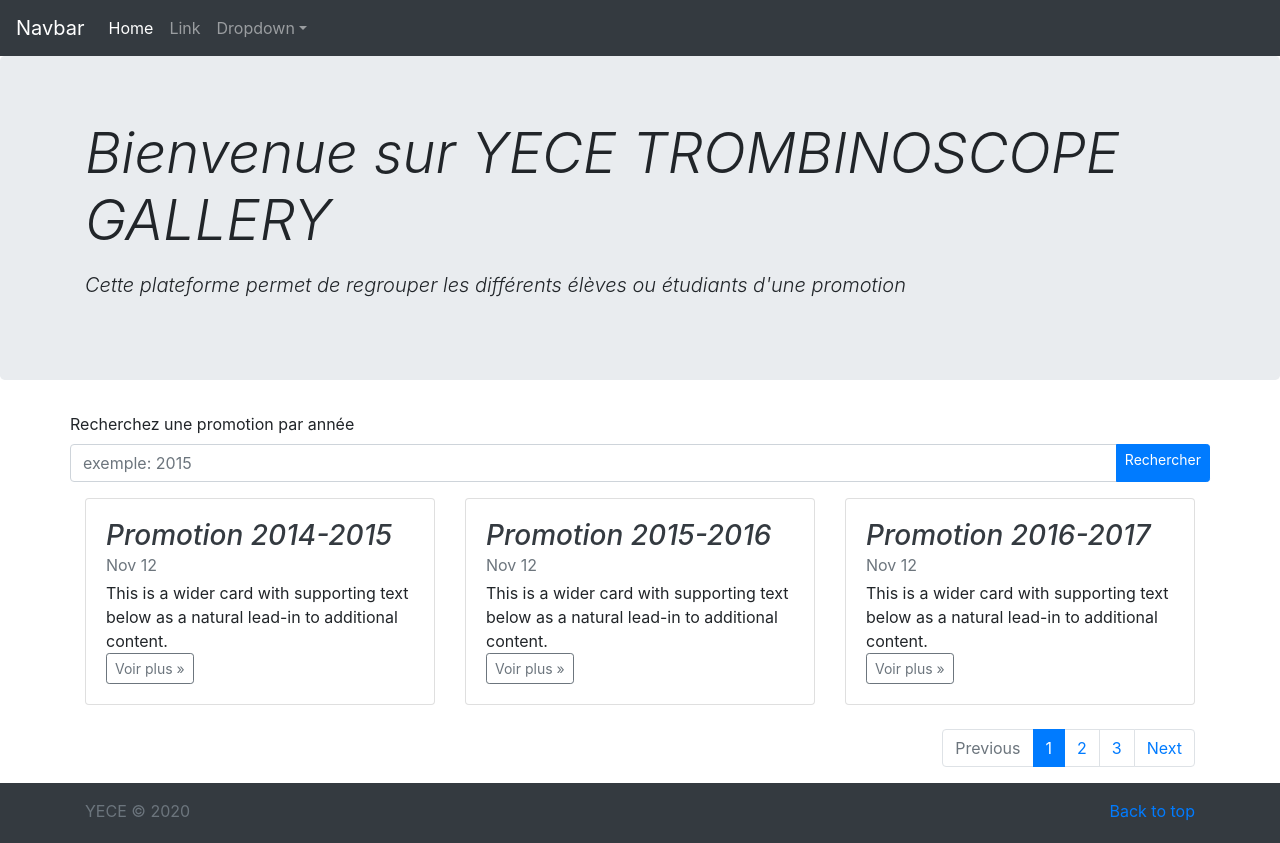
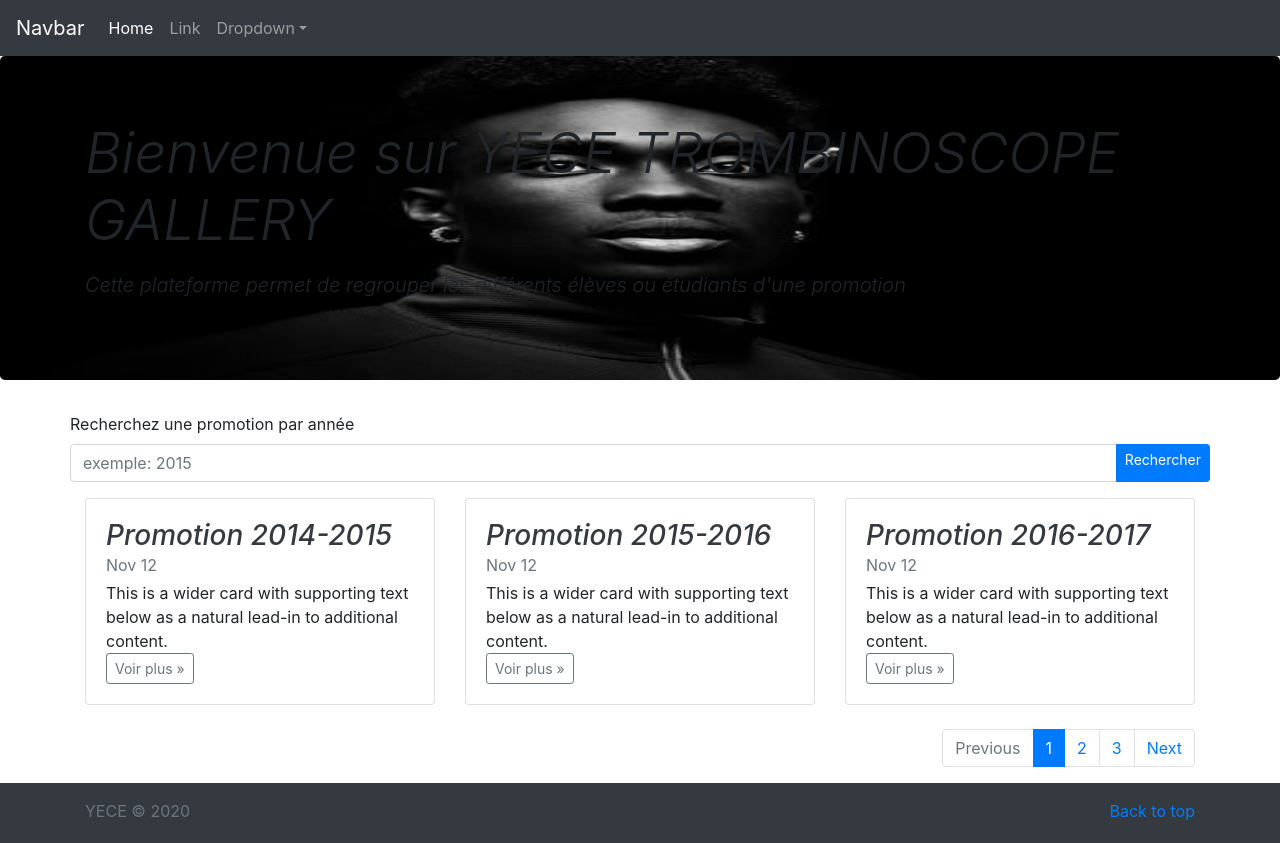
Before and after one commit to FerdinandMY/Trombinoscope, a plain HTML site: page home.html in a window 1280 px wide. Drawn offline with nearby package versions, Linux system fonts and the light colour scheme.

Commit message:
Ajout de la baniere

```diff
--- a/jumbotron.css
+++ b/jumbotron.css
@@ -10,3 +10,10 @@ footer {
 footer p {
   margin-bottom: .25rem;
 }
+.jumbotron{
+  background: url("img/img1.jpg") no-repeat center center;
+  -webkit-background-size: 100% 100%;
+  -moz-background-size: 100% 100%;
+  -o-background-size: 100% 100%;
+  background-size: 100% 100%;
+}
```
Also changed, not shown: home.html (+2 -0 lines), img/img1.jpg (added), img/undraw_Graduation_ktn0.png (added).
